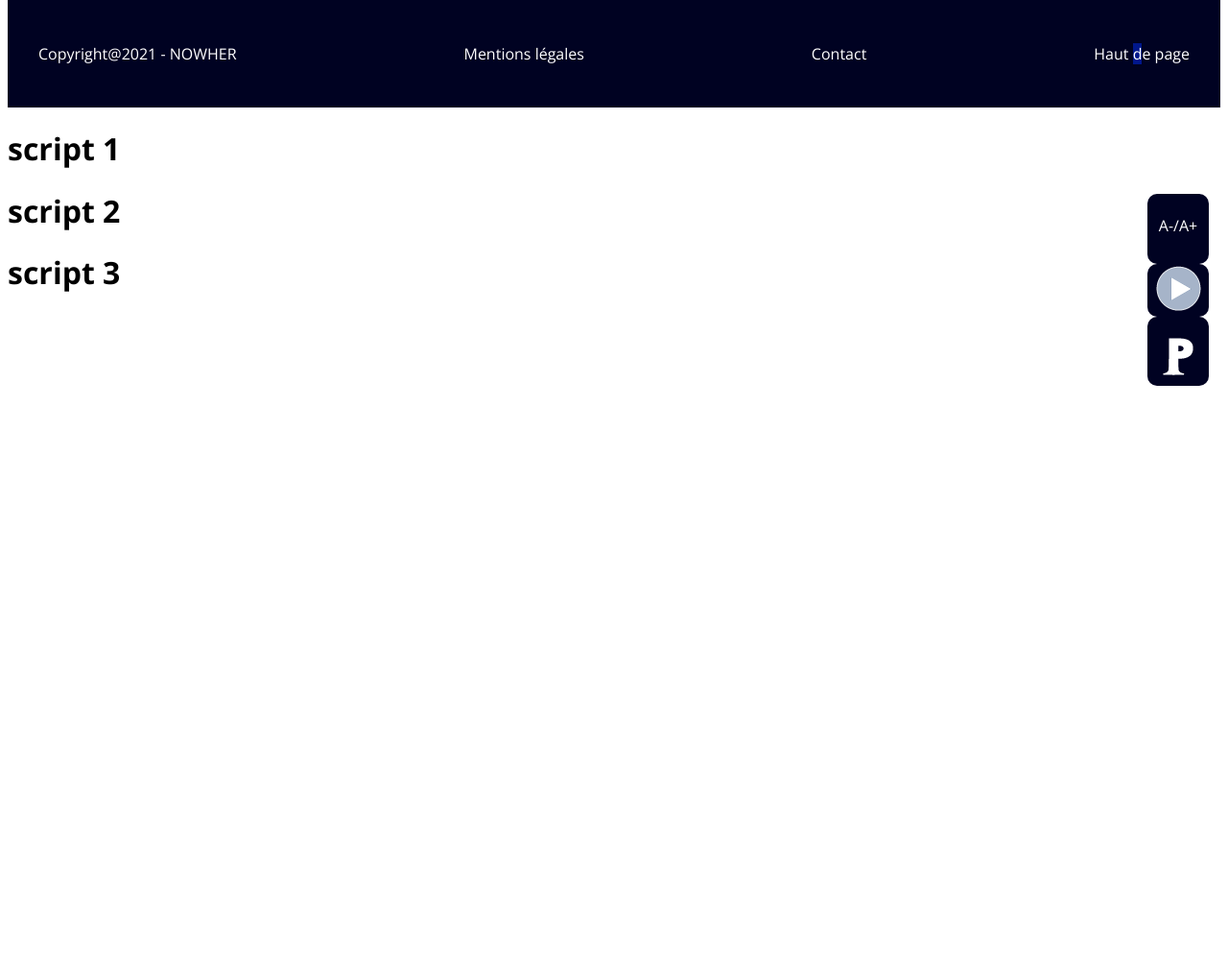
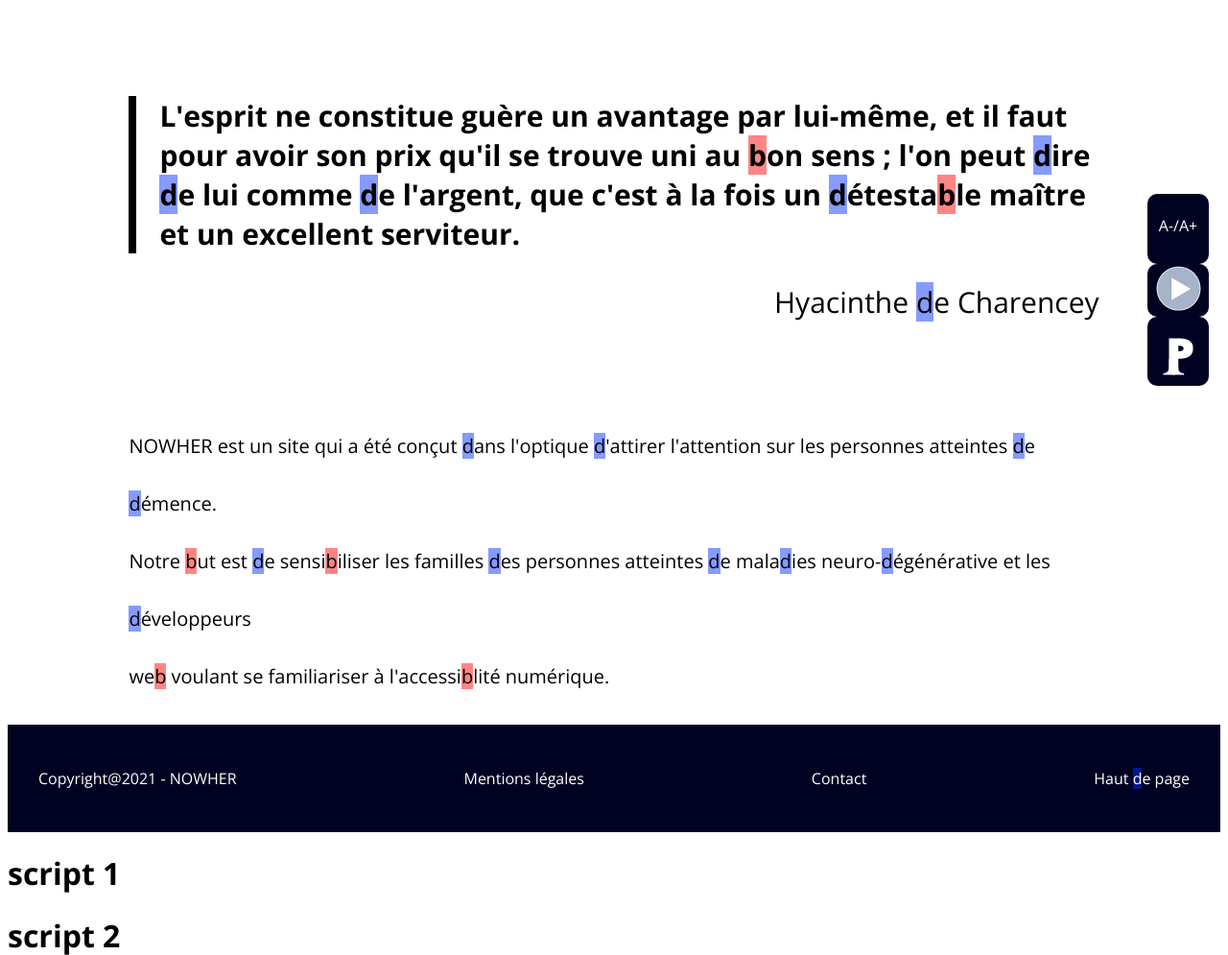
Before and after one commit to Adrien-Ray/nowher, a PHP site: page /pages/index.php in a window 1280 px wide. Shown: the part 98-1093 px from the top of the page at 96% size. Before the commit the page ends 500 px from the top, so only its background shows below. Run offline with PHP 8.4, Linux system fonts and the light colour scheme; the visitor is signed in with stand-in values (Sample User, id 1).

Commit message:
ajout des header et footer sur toutes les pages

```diff
--- a/pages/articledemence.php
+++ b/pages/articledemence.php
@@ -60,3 +60,4 @@
     <a href="https://ressourcessante.salutbonjour.ca/condition/getcondition/demence">Ressources Santé</a>
     <a href="http://www.psychomedia.qc.ca/diagnostics/qu-est-ce-que-la-demence">Psychomédia</a>
     </div>
+    <?php require '../includes/footer.php';?>
--- a/pages/contact.php
+++ b/pages/contact.php
@@ -1,5 +1,5 @@
 <?php include "../includes/header.php"; ?>
-
+<?php include "../includes/sidebar.php"; ?>
 <h1 class ="contact">Contact</h1>
     <div class = "article_image_jb">
     <figure>
--- a/pages/donnees-chiffrees.php
+++ b/pages/donnees-chiffrees.php
@@ -17,3 +17,4 @@
         <li>18 % en Amérique</li>
         </ul>
     </div>
+    <?php require '../includes/footer.php';?>
--- a/pages/index.php
+++ b/pages/index.php
@@ -1,4 +1,29 @@
-<?php require '../includes/header.php';?>
+<?php include "../includes/header.php"; ?>
 <?php include "../includes/sidebar.php"; ?>
 
-<?php require '../includes/footer.php';?>
+<div class = "landingpage">
+    <p class = "landingpage_texte">
+    L'esprit ne constitue guère un avantage par lui-même, et il faut pour avoir son prix qu'il se trouve uni au bon sens ; l'on peut dire de lui comme de l'argent, que c'est à la fois un détestable maître et un excellent serviteur.
+    </p>
+    <p class ="landingpage_citation"> Hyacinthe de Charencey </p>
+</div>
+<div class = "landingpage_nowher">
+    <p>NOWHER est un site qui a été conçut dans l'optique d'attirer l'attention sur les personnes atteintes de démence. <br> Notre but est de sensibiliser les familles des personnes atteintes de maladies neuro-dégénérative et les développeurs <br> web voulant se familiariser à l'accessiblité numérique.
+    </p>
+</div>
+
+
+
+
+
+
+
+
+
+
+
+
+
+
+
+<?php include "../includes/footer.php"; ?>
--- a/pages/mentionslégales.php
+++ b/pages/mentionslégales.php
@@ -1,4 +1,5 @@
 <?php include "../includes/header.php"; ?>
+<?php include "../includes/sidebar.php"; ?>
 
 <div class = "mentions_legales">
     <h1>Mentions légales</h1>
--- a/pages/solutiondev.php
+++ b/pages/solutiondev.php
@@ -1,4 +1,5 @@
 <?php include "../includes/header.php"; ?>
+<?php include "../includes/sidebar.php"; ?>
 
 
 <div class ="solution">
@@ -9,3 +10,4 @@
             <li><a href="https://www.researchgate.net/publication/264042211_Learning_from_people_with_dementia_to_improve_accessibility_of_website_interfaces">Research gate</a></li>
         </ul>
 </div>
+<?php require '../includes/footer.php';?>
--- a/pages/solutionfamille.php
+++ b/pages/solutionfamille.php
@@ -1,4 +1,5 @@
 <?php include "../includes/header.php"; ?>
+<?php include "../includes/sidebar.php"; ?>
 
 
 <div class ="solution">
@@ -10,3 +11,4 @@
             <li><a href="https://www.capretraite.fr/aide-a-domicile/maintien-a-domicile/">Cap retraite</a></li>
         </ul>
 </div>
+<?php require '../includes/footer.php';?>
--- a/scripts/main.js
+++ b/scripts/main.js
@@ -27,6 +27,7 @@ function unroll(){
         cross1.classList.toggle("cross1transform");
         cross3.classList.toggle("cross2transform");
         cross2.style.display = 'block';
+
     }
 }
 
--- a/styles/header.css
+++ b/styles/header.css
@@ -15,11 +15,7 @@ a:hover{
   transition-duration: 0.35s;
 }
 .content{
-<<<<<<< HEAD
   margin: 0 10%;
-=======
-  margin: 0 2%;
->>>>>>> 4018de88a1f9cbc4d2330991b887ebfa8e066a24
 }
 
 header {
```
Also changed, not shown: pages/landingpage.php (deleted, +0 -26 lines).
